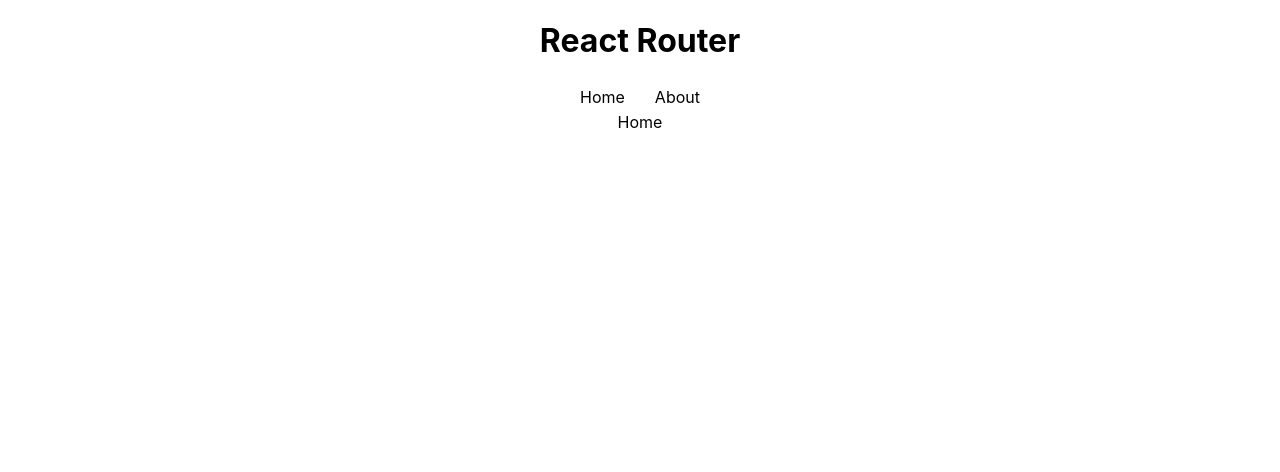
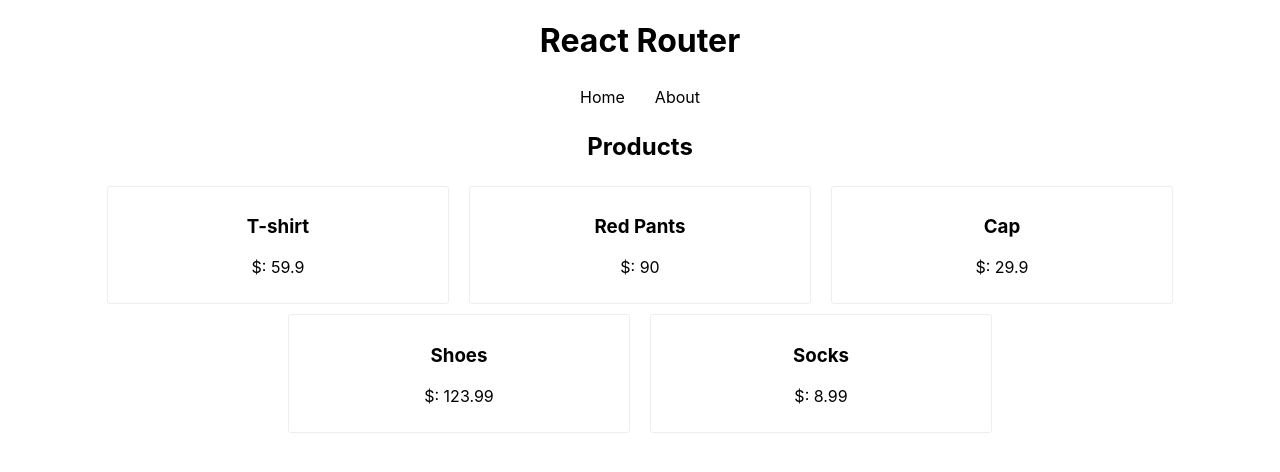
Before and after one commit to WeltonAM/React_HoraDeCodar, a React (Create React App) app in the folder 07_router/: page / in a window 1280 px wide. Shown: the top 472 px of the page. Built offline with nearby package versions, Linux system fonts and the light colour scheme; data requests are answered from the project's data file.

Commit message:
Loading data

```diff
--- /dev/null
+++ b/07_router/src/hooks/useFetch.js
@@ -0,0 +1,95 @@
+import { useState, useEffect } from 'react'
+
+export const useFetch = (url) => {
+    const [data, setData] = useState(null)
+
+    // refactoring POST
+    const [config, setConfig] = useState(null)
+    const [method, setMethod] = useState(null)
+    const [callFetch, setCallFetch] = useState(null)
+
+    // loading
+    const [loading, setLoading] = useState(false)
+
+    // treating errors
+    const [errors, setErrors] = useState(null)
+
+    // getting id
+    const [itemId, setItemId] = useState(null)
+
+    const httpConfig = (data, method) => {
+        if (method === 'POST') {
+            setConfig({
+                method,
+                headers: {
+                    "Content-Type": "application/json"
+                },
+                body: JSON.stringify(data)
+            })
+
+            setMethod(method)
+        } else if (method === 'DELETE') {
+            setConfig({
+                method,
+                headers: {
+                    "Content-Type": "application/json"
+                },
+            })
+
+            setMethod(method)
+            setItemId(data)
+        }
+    }
+
+    useEffect(() => {
+        const fetchData = async () => {
+
+            setLoading(true)
+
+            try {
+
+                const res = await fetch(url)
+
+                const json = await res.json()
+
+                setData(json)
+            } catch (error) {
+                setErrors("Something went wrong!")
+            }
+
+            setLoading(false)
+        }
+
+        fetchData()
+
+    }, [url, callFetch])
+
+    useEffect(() => {
+        const httpRequest = async () => {
+
+            let json
+
+            if (method === 'POST') {
+                let fetchOptions = [url, config]
+
+                const res = await fetch(...fetchOptions)
+
+                const json = await res.json()
+
+                setCallFetch(json)
+            } else if (method === 'DELETE') {
+                const deleteUrl = `${url}/${itemId}`
+
+                const res = await fetch(deleteUrl, config)
+
+                json = await res.json()
+            }
+
+            setCallFetch(json)
+        }
+
+        httpRequest()
+    }, [config, method, url])
+
+    return { data, httpConfig, loading, errors };
+}
--- a/07_router/src/pages/Home.css
+++ b/07_router/src/pages/Home.css
@@ -0,0 +1,18 @@
+.products{
+    display: flex;
+    justify-content: center;
+    flex-wrap: wrap;
+
+    list-style: none;
+    padding: 0;
+}
+
+.products li{
+    border: 1px solid #eee;
+    border-radius: 3px;
+    padding: 10px;
+    text-align: center;
+    list-style: none;
+    margin: 5px 10px;
+    width: 25%;
+}
--- a/07_router/src/pages/Home.js
+++ b/07_router/src/pages/Home.js
@@ -1,6 +1,30 @@
+import { Link } from "react-router-dom"
+import { useFetch } from "../hooks/useFetch"
+
+import './Home.css'
+
 const Home = () => {
+
+  const url = 'http://localhost:3000/products'
+  const { data: items, loading, errors } = useFetch(url)
+
   return (
-    <div>Home</div>
+    <div>
+
+      <h2>Products</h2>
+
+      {errors && <p>{errors}</p>}
+
+      <ul className="products">
+        {items && items.map((item) => (
+          <li key={item.id}>
+            <h3>{item.name}</h3>
+            <p>$: {item.price}</p>
+          </li>
+        ))}
+      </ul>
+
+    </div>
   )
 }
 
```
